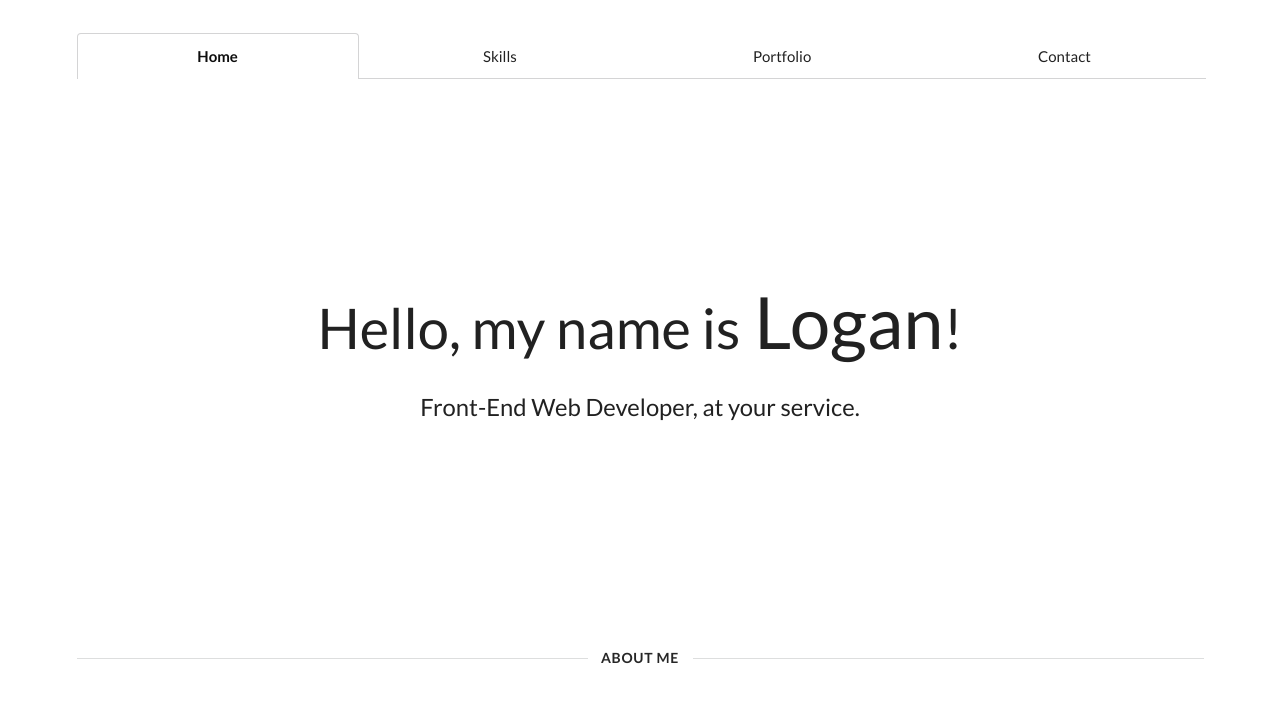
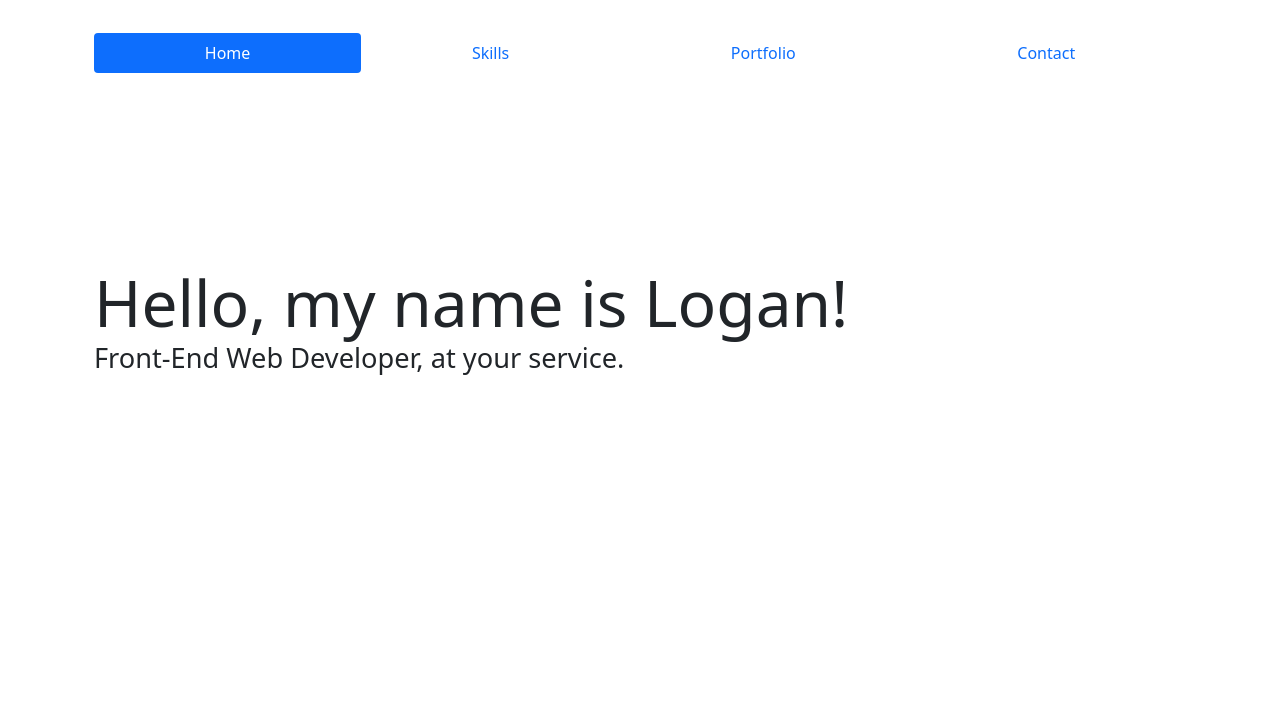
Before and after one commit to logan-barsell/myPersonalSite, a React (Create React App) app: page / in a window 1280 px wide. Shown: the top 702 px of the page. Built offline with nearby package versions, Linux system fonts and the light colour scheme.

Commit message:
semantic-ui--->bootstrap

```diff
--- a/public/index.html
+++ b/public/index.html
@@ -10,8 +10,9 @@
       content="Web site created using create-react-app"
     />
 
-    <Link rel="stylesheet" href="https://cdnjs.cloudflare.com/ajax/libs/semantic-ui/2.4.1/semantic.min.css" />
-    <Link rel="stylesheet" type="style/css" href="../src/css/index.css" />
+    <!-- CSS only -->
+    <link href="https://cdn.jsdelivr.net/npm/bootstrap@5.1.1/dist/css/bootstrap.min.css" rel="stylesheet" integrity="sha384-F3w7mX95PdgyTmZZMECAngseQB83DfGTowi0iMjiWaeVhAn4FJkqJByhZMI3AhiU" crossorigin="anonymous">
+    <link rel="stylesheet" type="style/css" href="../src/css/index.css" />
     <link rel="apple-touch-icon" href="%PUBLIC_URL%/logo192.png" />
     <!--
       manifest.json provides metadata used when your web app is installed on a
@@ -27,7 +28,7 @@
       work correctly both with client-side routing and a non-root public URL.
       Learn how to configure a non-root public URL by running `npm run build`.
     -->
-    <title>React App</title>
+    <title>Logan Barsell</title>
   </head>
   <body>
     <noscript>You need to enable JavaScript to run this app.</noscript>
@@ -42,9 +43,6 @@
       To begin the development, run `npm start` or `yarn start`.
       To create a production bundle, use `npm run build` or `yarn build`.
     -->
+    <script src="https://cdn.jsdelivr.net/npm/bootstrap@5.1.1/dist/js/bootstrap.bundle.min.js" integrity="sha384-/bQdsTh/da6pkI1MST/rWKFNjaCP5gBSY4sEBT38Q/9RBh9AH40zEOg7Hlq2THRZ" crossorigin="anonymous"></script>
   </body>
-  <script
-  src="https://code.jquery.com/jquery-3.6.0.min.js"
-  integrity="sha256-/xUj+3OJU5yExlq6GSYGSHk7tPXikynS7ogEvDej/m4="
-  crossorigin="anonymous"></script>
 </html>
--- a/src/components/Nav.js
+++ b/src/components/Nav.js
@@ -5,14 +5,22 @@ import './css/nav.css'
 const Nav = () => {
 
     return (
-        <div className="ui container">
+        <div className="navBar container">
+            <button
+                type="button"
+                class="btn btn-secondary"
+            >
+                <svg xmlns="http://www.w3.org/2000/svg" width="16" height="16" fill="currentColor" class="bi bi-list" viewBox="0 0 16 16">
+                    <path fill-rule="evenodd" d="M2.5 12a.5.5 0 0 1 .5-.5h10a.5.5 0 0 1 0 1H3a.5.5 0 0 1-.5-.5zm0-4a.5.5 0 0 1 .5-.5h10a.5.5 0 0 1 0 1H3a.5.5 0 0 1-.5-.5zm0-4a.5.5 0 0 1 .5-.5h10a.5.5 0 0 1 0 1H3a.5.5 0 0 1-.5-.5z"/>
+                </svg>
+            </button>
+
             <div
-                className="navBar ui large tabular fluid four item menu"
-                style={{marginTop: "33px"}}
+                className="nav nav-pills flex-column flex-sm-row"
             >
                 <NavLink
                     to="/"
-                    className="item"
+                    className="flex-sm-fill text-sm-center nav-link"
                     activeClassName="active"
                     exact
                 >
@@ -20,52 +28,26 @@ const Nav = () => {
                 </NavLink>
                 <NavLink
                     to="/Skills"
-                    className="item"
+                    className="flex-sm-fill text-sm-center nav-link"
                 >
                     Skills
                 </NavLink>
                 <NavLink
                     to="/Portfolio"
-                    className="item"
+                    className="flex-sm-fill text-sm-center nav-link"
                 >
                     Portfolio
                 </NavLink>
                 <NavLink
                     to="/Contact"
-                    className="item"
+                    className="flex-sm-fill text-sm-center nav-link"
                 >
                     Contact
                 </NavLink>
             </div>
 
-            <div class="ui vertical inverted sidebar menu">
-                <NavLink
-                    to="/"
-                    className="item"
-                    activeClassName="active"
-                    exact
-                >
-                    Home
-                </NavLink>
-                <NavLink
-                    to="/Skills"
-                    className="item"
-                >
-                    Skills
-                </NavLink>
-                <NavLink
-                    to="/Portfolio"
-                    className="item"
-                >
-                    Portfolio
-                </NavLink>
-                <NavLink
-                    to="/Contact"
-                    className="item"
-                >
-                    Contact
-                </NavLink>
-            </div>
+
+
         </div>
     );
 };
--- a/src/components/css/home.css
+++ b/src/components/css/home.css
@@ -1,7 +1,7 @@
 .home {
     min-height: 544px;
 }
-.masthead h1.ui.header {
+.masthead h1 {
       margin-top: 3em;
       margin-bottom: 0em;
       font-size: 4em;
@@ -12,18 +12,22 @@
     font-weight: lighter;
 }
 
-span.ui.header {
+span {
     font-weight: normal;
 }
 
 
 /* MEDIA QUERIES */
-
+@media only screen and (max-width: 1000px) {
+    .masthead h1 {
+        font-size: 2.5em;
+    }
+}
 @media only screen and (max-width: 700px) {
     .home {
         min-height: 275px;
     }
-    .masthead h1.ui.header {
+    .masthead h1 {
         font-size: 2em;
         margin-top: 3em;
     }
--- a/src/components/css/nav.css
+++ b/src/components/css/nav.css
@@ -1,9 +1,21 @@
+.nav {
+  margin-top: 33px;
+}
+
+.navBar button {
+  display: none;
+  margin-top: 21px;
+}
+
 /* MEDIA QUERIES */
 
-@media only screen and (max-width: 500px) {
-    .navBar .item,
-    .navBar.menu {
+@media only screen and (max-width: 575px) {
+    .navBar .nav,
+    .navBar .nav .nav-link {
       display: none;
+    }
+    .navBar button {
+      display: block;
     }
 
 }
--- a/src/components/pages/Home.js
+++ b/src/components/pages/Home.js
@@ -4,18 +4,17 @@ import '../css/home.css';
 const Home = () => {
     return (
         <div>
-            <div className="ui home container">
-                <div className="ui vertical masthead center aligned segment">
-                    <div classname="ui text container">
-                        <h1 className="ui header">Hello, my name is
-                            <span className="ui header"> Logan</span>!
+            <div className="home container">
+                <div className="masthead">
+                    <div classname="container">
+                        <h1 className="header">Hello, my name is
+                            <span className="header"> Logan</span>!
                         </h1>
                         <h2>Front-End Web Developer, at your service.
                         </h2>
                     </div>
                 </div>
             </div>
-            <div className="ui horizontal divider">About Me</div>
         </div>
     );
 }
```
